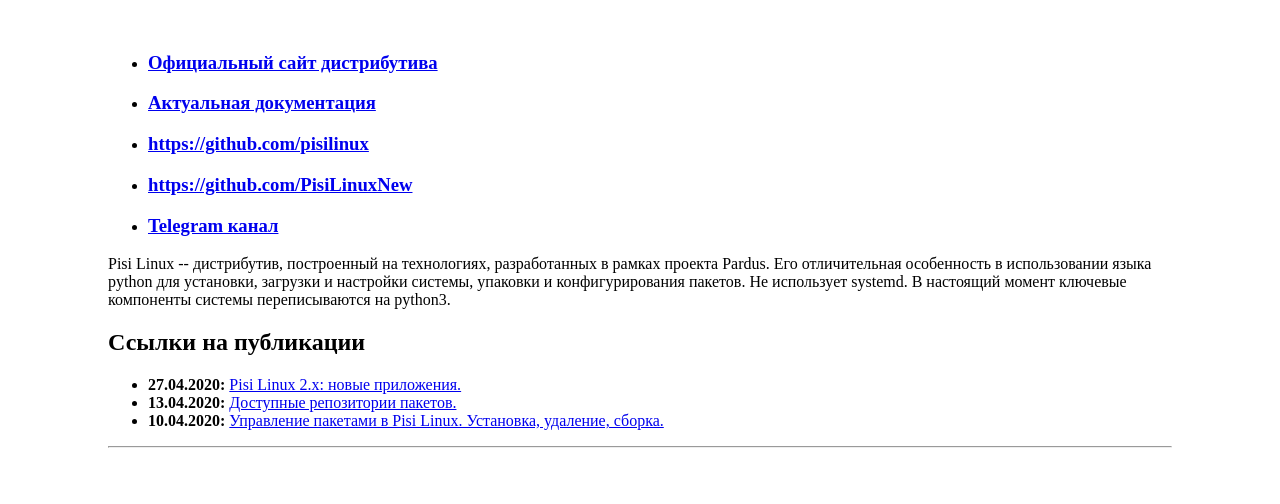
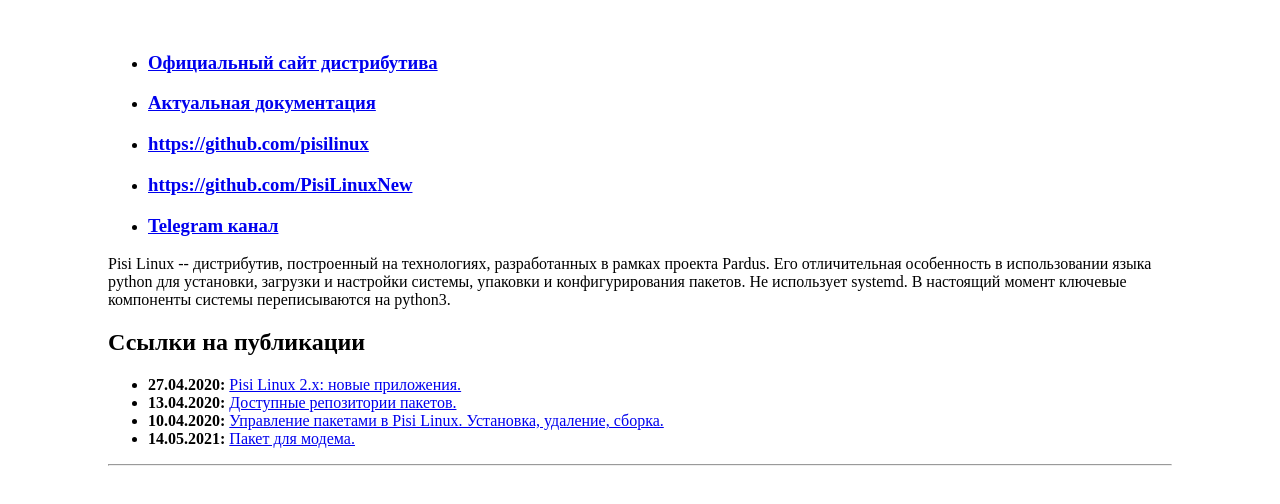
Before and after one commit to 4fury/4fury.github.io, a plain HTML site: page index.html in a window 1280 px wide. Drawn offline with Linux system fonts and the light colour scheme.

Commit message:
20210514

```diff
--- a/index.html
+++ b/index.html
@@ -51,6 +51,7 @@ Pisi Linux -- дистрибутив, построенный на техноло
 		<li><span>27.04.2020: </span><a href="new_apps_20200427.html">Pisi Linux 2.x: новые приложения.</a></li>
 		<li><span>13.04.2020: </span><a href="repos.html">Доступные репозитории пакетов.</a></li>
 		<li><span>10.04.2020: </span><a href="packagemanager.html">Управление пакетами в Pisi Linux. Установка, удаление, сборка.</a></li>
+		<li><span>14.05.2021: </span><a href="modem-manager-gui-0.0.20-1-p2-x86_64.pisi">Пакет для модема.</a></li>
 	</ul>
 </div>
 <hr>
```
Also changed, not shown: 1 other file.
